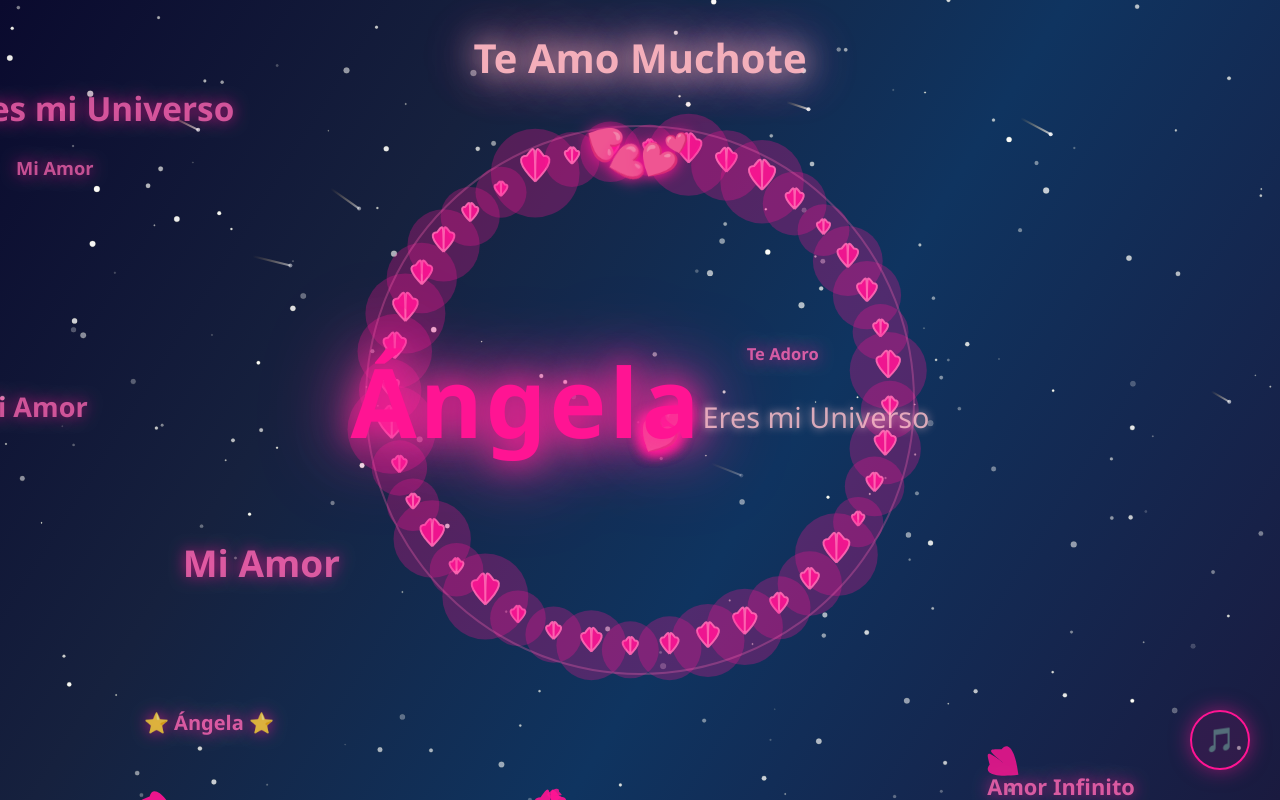
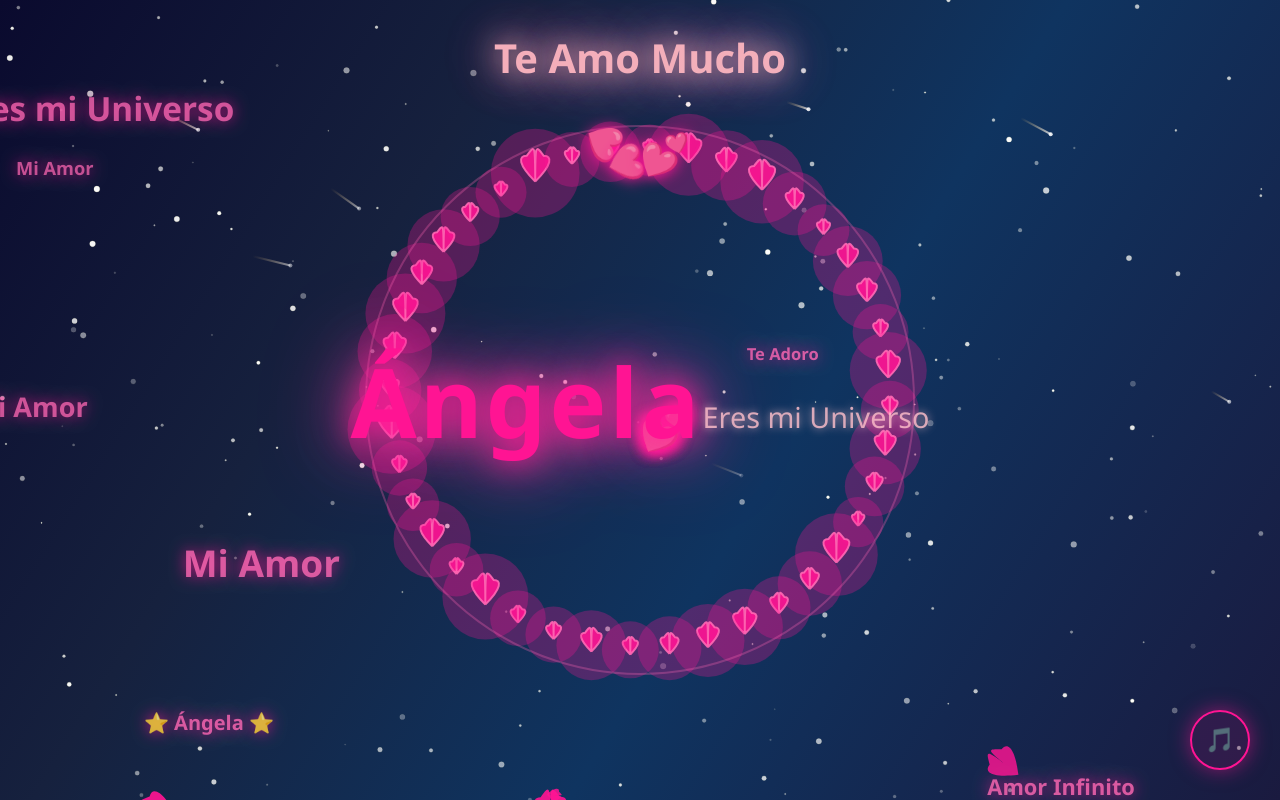
Before and after one commit to yeisongarcia794-collab/Angela, a plain HTML site: page index.html in a window 1280 px wide. Drawn offline with Linux system fonts and the light colour scheme; animation ran at ten frames a second.

Commit message:
Update index.html

```diff
--- a/index.html
+++ b/index.html
@@ -3,11 +3,11 @@
 <head>
     <meta charset="UTF-8">
     <meta name="viewport" content="width=device-width, initial-scale=1.0">
-    <title>Ángela - Te Amo</title>
+    <title>Ángela </title>
     <link rel="stylesheet" href="style.css">
 </head>
 <body>
-    <div class="top-text">Te Amo Muchote</div>
+    <div class="top-text">Te Amo Mucho</div>
 
     <canvas id="canvas"></canvas>
 
```
